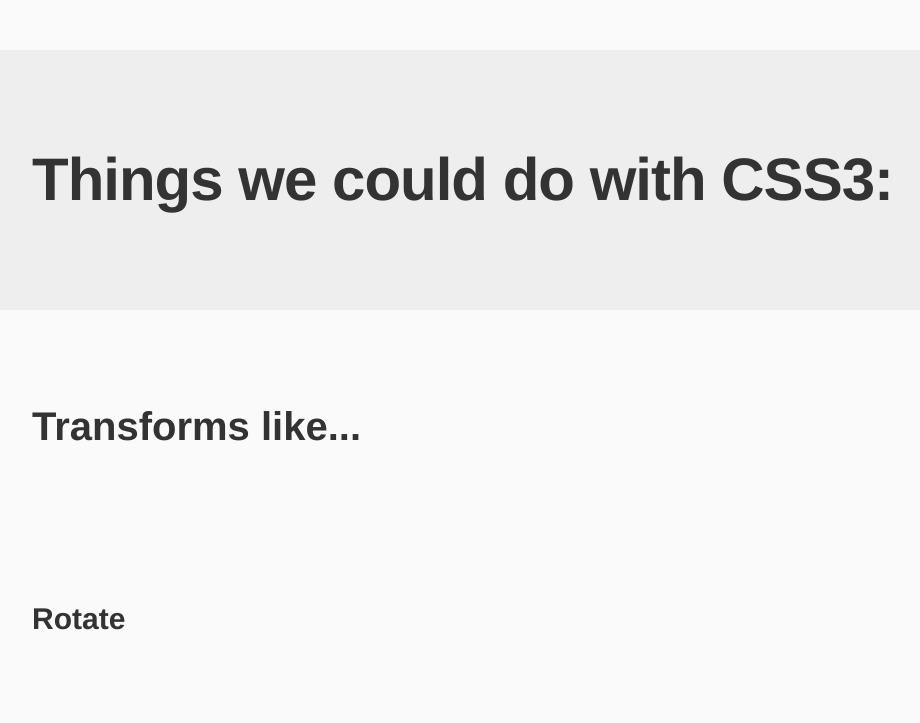
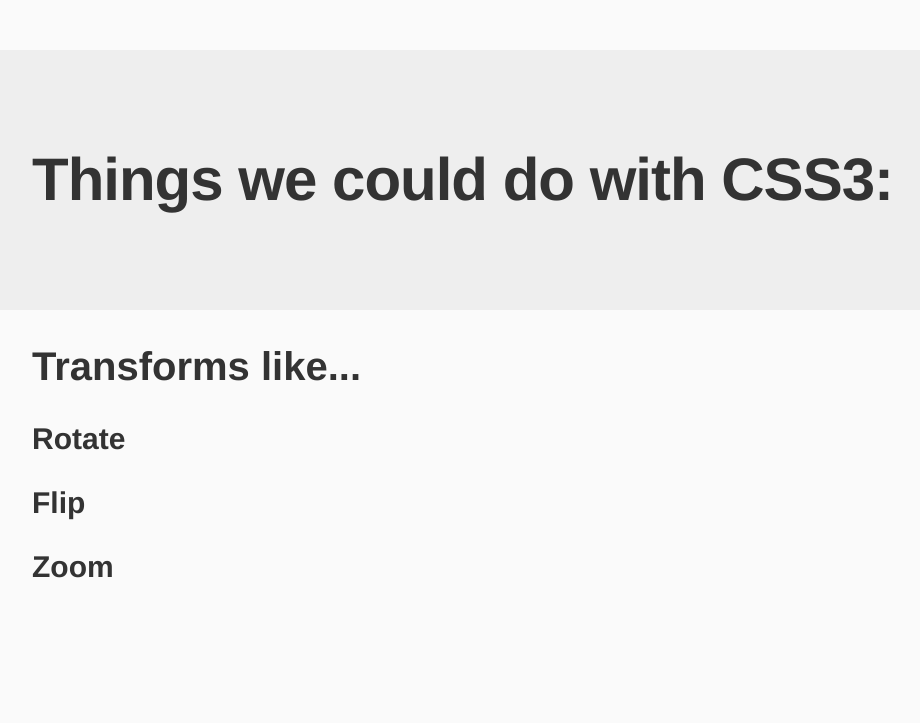
Before and after one commit to bkimmel/bkimmel.github.io, a plain HTML site: page svgtype/index.html in a window 1280 px wide. Shown: the top 723 px of the page, without its empty margins (36-956 px from the left). Drawn offline with Linux system fonts and the light colour scheme.

Commit message:
lightning

```diff
--- a/svgtype/styles/main.css
+++ b/svgtype/styles/main.css
@@ -22,13 +22,20 @@ body {
 }
 
 h2 {
-	padding: 60px;
+	padding: 0 60px;
 	font-size: 40px;
 }
 
 h3 {
-	padding: 60px;
+	padding: 0 60px;
 	font-size: 30px;
+	transition-property: all;
+	transition-duration: 1500ms;
+	transition-timing-function: ease-in;
+}
+
+h3.rotate:hover {
+	transform: rotateZ(90deg);
 }
 
 .browsehappy {
```
